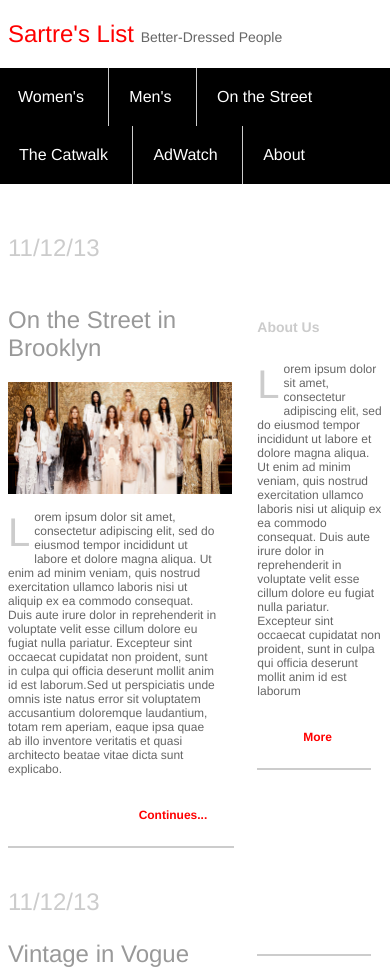
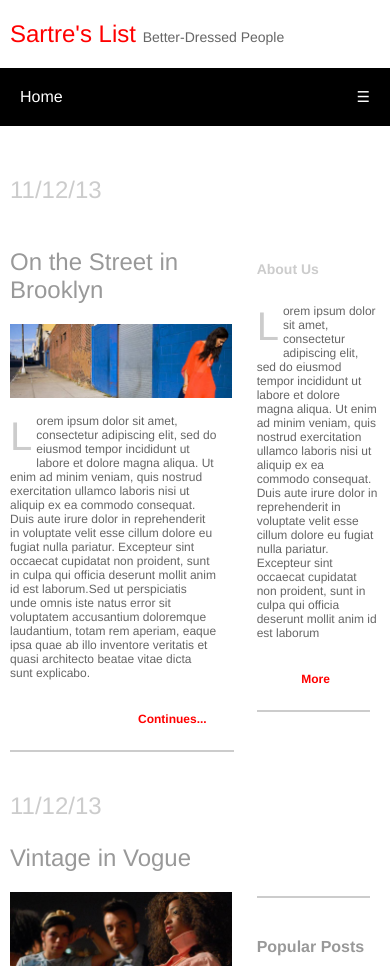
Before and after one commit to qjf/fashion-blog, a plain HTML site: page index.html in a window 390 px wide. Shown: the top 971 px of the page. Drawn offline with Linux system fonts and the light colour scheme.

Commit message:
first commit

```diff
--- a/index.html
+++ b/index.html
@@ -10,12 +10,15 @@
     <header>
       <nav  class="nav-container">
         <ul class="ul-container">
+          <li><a href="#">Home</a></li>
           <li><a href="#">Women's</a></li>
           <li><a href="#">Men's</a></li>
           <li> <a href="#">On the Street</a></li>
           <li><a href="#">The Catwalk</a></li>
           <li><a href="#">AdWatch</a></li>
           <li><a href="#">About</a></li>
+          <li class="icon">
+            <a href="javacript:void(0);" style="font-size:15px;" onclick="myFunction()">&#9776;</a></li>
         </ul>
       </nav>
     </header>
@@ -23,7 +26,7 @@
       <h3>11/12/13</h3>
       <div class="col-2-3">
         <h2>On the Street in Brooklyn</h2>
-        <img src="img/Givenchy-1.png" alt="blank" />
+        <img src="img/fashion_photo.jpeg" alt="blank" />
         <div class="paragraph-1">
           <p>
             Lorem ipsum dolor sit amet, consectetur adipiscing elit,
@@ -46,7 +49,7 @@
       </div>
       <h3>11/12/13</h3>
       <h2>Vintage in Vogue</h2>
-      <img src="img/Givenchy-1.png" alt="blank" />
+      <img src="img/fashion_photo2.jpeg" alt="blank" />
       <div class="paragraph-1">
         <p>
           Lorem ipsum dolor sit amet, consectetur adipiscing elit,
@@ -124,9 +127,11 @@
        </footer>
       </div>
       </div>
-    </div>
-    </div>
-    <h3></h3>
-    <h2></h2>
+
+    <script type="text/javascript">
+      function myFunction() {
+          document. getElementsByClassName("ul-container")[0].classList.toggle("responsive");
+      }
+    </script>
   </body>
 </html>
--- a/style.css
+++ b/style.css
@@ -1,6 +1,10 @@
 body{
   font-family:helvetica, sans-serif;
   border-width: thin;
+  margin:0;
+}
+.container{
+  margin: 10px;
 }
 .container h2{
   font-weight: lighter;
@@ -14,28 +18,27 @@
 .title1{
   color: red;
   font-weight: normal;
+  margin-left: 10px;
 }
 .nav-container{
   background-color: #000;
   margin: 0;
   padding: 0;
   overflow: hidden;
-  margin-left: -10px;
-  margin-right: -10px;
+
 }
 .ul-container li{
   color: #fff;
   display: inline-block;
-  padding-top: 20px;
-  padding-left: 20px;
-  padding-right: 20px;
-  padding-bottom: 20px;
+  padding: 20px 20px;
   border-left: #ccc 1px solid;
+  float: left;
 }
-.ul-container a{
+.ul-container li a{
   text-decoration: none;
   color: #fff;
   display: block;
+  transition: 0.3s;
 }
 .ul-container li:first-child{
   border: none;
@@ -46,7 +49,12 @@
   padding: 0;
   /*overflow: hidden;*/
 }
-
+.ul-cotainer li a:hover{
+  background-color: red;
+}
+.ul-container li.icon{
+  display: none; /* Hide the list item that contains the link that should open and close the topnav on small screens */
+}
 .col-2-3{
   float: left;
   width: 66.66%;
@@ -141,14 +149,58 @@
   font-weight: bold;
   margin-right: 10px;
 }
+/* When the screen is less than 680 pixels wide,
+hide all list items, except for the first one ("Home").
+Show the list item that contains the link to open and close the topnav (li.icon) */
+@media screen and (max-width:980px) {
+  .nav-container li:not(:first-child){
+    display: none;
+  }
+  .ul-container li.icon{
+    float: right;
+    display: inline-block;
+  }
+}
+@media screen and (max-width:980px) {
+  .ul-container.responsive{
+    position: relative;;
+  }
 
-@media screen and (min-wid:980px) and (max-width:1200px){
+  .ul-container.responsive li.icon{
+    position: absolute;
+    right: 0;
+    top: 0;
+  }
+  .ul-container li:last-child{
+    border: none;
+  }
+  .ul-container.responsive li{
+    float: none;
+    display: inline;
+  }
+  .ul-container.responsive li a{
+    border: none;
+    margin-left: 30px;
+  }
 
 }
 
-@media screen and (min-width:768px) and (max-width:979px){
 
+/*@media screen and (min-width: 980px) and (max-width: 1199px) {
+  li a{
+    display: block;
+  }
 }
-@media screen and (min-width:500px) and (max-width:767px){
-
+@media screen and (min-width: 768px) and (max-width: 979px) {
+  li a{
+    display: block;
+  }
 }
+@media screen and (min-width: 500px) and (max-width: 767px) {
+  li a{
+    display: block;
+  }
+  article{
+    max-width:300px;
+  }
+}*/
```
Also changed, not shown: img/Givenchy-1.png (deleted).
